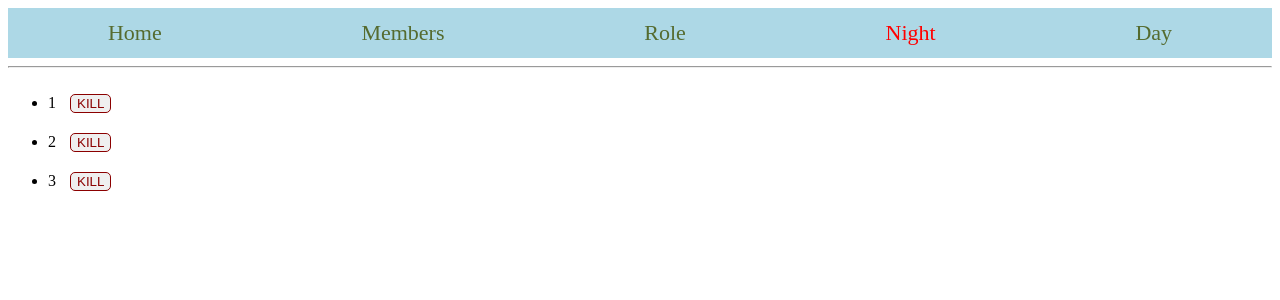
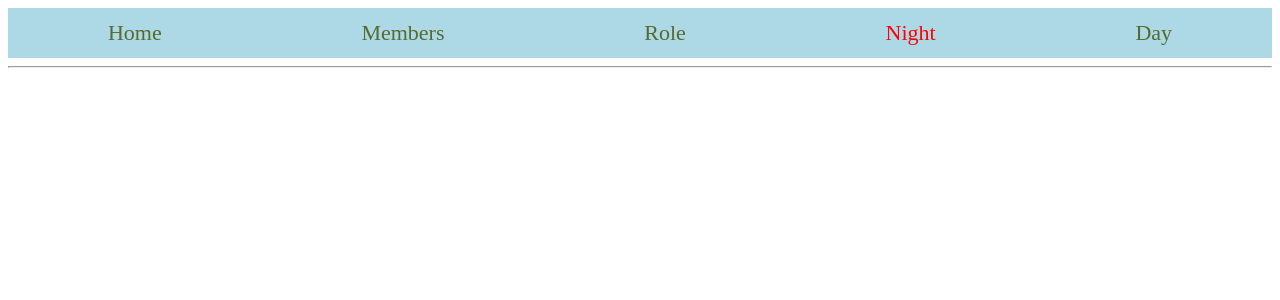
Before and after one commit to tato88/mafia, a React (Create React App) app: page /night in a window 1280 px wide. Shown: the top 300 px of the page. Built offline with nearby package versions, Linux system fonts and the light colour scheme.

Commit message:
todo: 3 routes for NIGHT

```diff
--- a/src/pages/NightPage/NightPage.js
+++ b/src/pages/NightPage/NightPage.js
@@ -3,13 +3,15 @@ import React from 'react';
 import css from './NightPage.module.css'
 
 const NightPage = () => {
+
+    const members = JSON.parse(localStorage.getItem('members')) || []
+
+
     return (
         <div>
             <ul>
 
-                <li>1 <button>KILL</button></li>
-                <li>2 <button>KILL</button></li>
-                <li>3 <button>KILL</button></li>
+                {members && members.map(member=><li key={member.name}>{member.name} <button>KILL</button></li>)}
             </ul>
         </div>
     );
```
